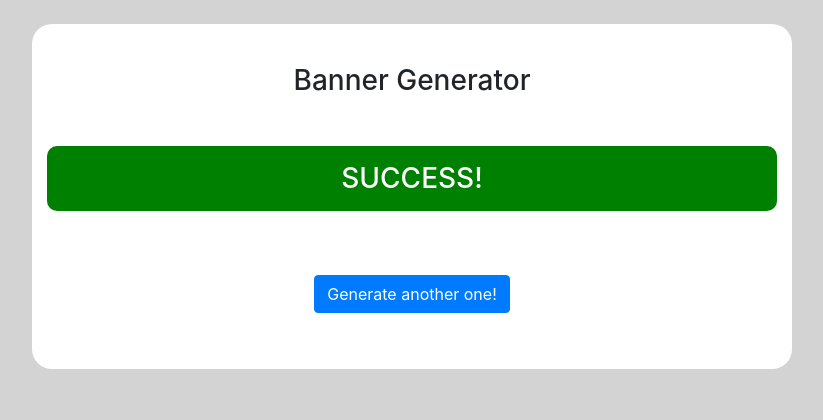
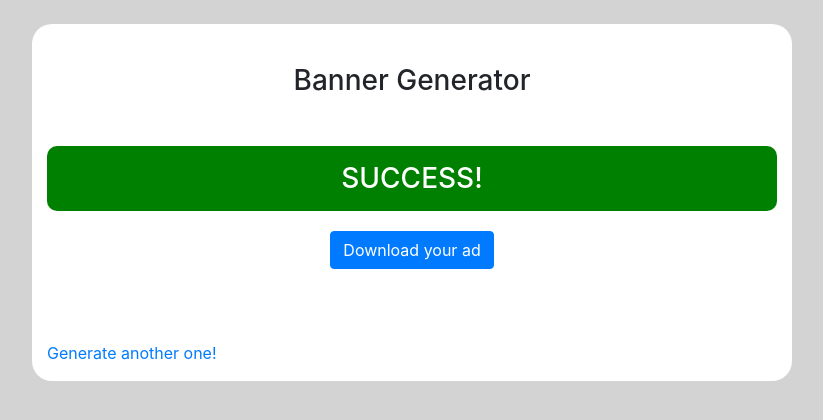
Before and after one commit to adzajac/banner-generator-with-flask, a Flask app: template templates/success.html in a window 1280 px wide. Shown: the top 420 px of the page, without its empty margins (228-1051 px from the left). Run offline with Flask 2, Linux system fonts and the light colour scheme; the template is opened without the code that fills it, so the values that code supplies are empty; some libraries are stand-ins or nearby versions.

Commit message:
added download functionality after ad is generated

```diff
--- a/app.py
+++ b/app.py
@@ -1,6 +1,8 @@
 import os
-from flask import Flask, render_template, redirect, url_for, request
+from flask import Flask, render_template, redirect, url_for, request, send_file
 from jinja2 import Environment, PackageLoader, select_autoescape
+import zipfile
+
 
 OUTPUT_DIR = "output/"
 
@@ -12,9 +14,18 @@ env = Environment(
     autoescape=select_autoescape(['html', 'xml', 'txt'])
 )
 
+
+def zipdir(path, ziph):
+    # ziph is zipfile handle
+    for root, dirs, files in os.walk(path):
+        print(dirs)
+        for file in files:
+            arch_file_path = os.path.relpath(os.path.join(root,file), path)
+            ziph.write(os.path.join(root, file), arch_file_path)
+
+
 @app.route('/')
 def index():
-
     return render_template('index.html')
 
 
@@ -33,15 +44,34 @@ def generate():
             'ad_serving':request.args.get('ad_serving', 'None', type=str)
         }
 
-        dir_name = OUTPUT_DIR + str(ad_params["width"])+ "x" + str(ad_params["height"])
+        ad_name = str(ad_params["width"])+ "x" + str(ad_params["height"])
+        ad_path = OUTPUT_DIR + ad_name
 
-        if not os.path.exists(dir_name):
-            os.makedirs(dir_name)
+        if not os.path.exists(ad_path):
+            os.makedirs(ad_path)
 
-        env.get_template('ad_base.html').stream(ad_params=ad_params).dump(dir_name + "/index.html")
-        env.get_template('ad_main.js').stream(ad_params=ad_params).dump(dir_name + "/main.js")
-        env.get_template('ad_style.css').stream(ad_params=ad_params).dump(dir_name + "/style.css")
+        env.get_template('ad_base.html').stream(ad_params=ad_params).dump(ad_path + "/index.html")
+        env.get_template('ad_main.js').stream(ad_params=ad_params).dump(ad_path + "/main.js")
+        env.get_template('ad_style.css').stream(ad_params=ad_params).dump(ad_path + "/style.css")
 
-        return render_template('success.html')
+        zipped_ad = zipfile.ZipFile(ad_path+'.zip', 'w', zipfile.ZIP_DEFLATED)
+        zipdir(ad_path+'/', zipped_ad)
+        zipped_ad.close()
+
+        return redirect(url_for('success',filename=ad_name+'.zip'))
+
     else:
         return redirect(url_for('index'))
+
+
+@app.route('/success/<filename>')
+def success(filename):
+    return render_template('success.html',filename=filename)
+
+
+@app.route('/download/<filename>')
+def download(filename):
+    try:
+        return send_file(OUTPUT_DIR+filename, attachment_filename=filename, as_attachment=True)
+    except Exception as e:
+        return str(e)
--- a/templates/success.html
+++ b/templates/success.html
@@ -15,9 +15,12 @@
 
 {% block content %}
 
-    <div class="mt-5 mb-5 pt-3 pb-2 text-center success"><h3>SUCCESS!</h3></div>
-    <div class="mt-5 mb-5 pt-3 pb-2 text-center ">
-        <a href="{{url_for('index')}}" class="btn btn-primary">Generate another one!</a>
+    <div class="mt-5 mb-1 pt-3 pb-2 text-center success"><h3>SUCCESS!</h3></div>
+    <div class="mt-1 mb-5 pt-3 pb-2 text-center ">
+        <a href="{{url_for('download',filename=filename)}}" class="btn btn-primary">Download your ad</a>
+    </div>
+    <div class="mt-5 mb-2 pt-3 pb-2 text-left ">
+        <a href="{{url_for('index')}}">Generate another one!</a>
     </div>
 
 
```
